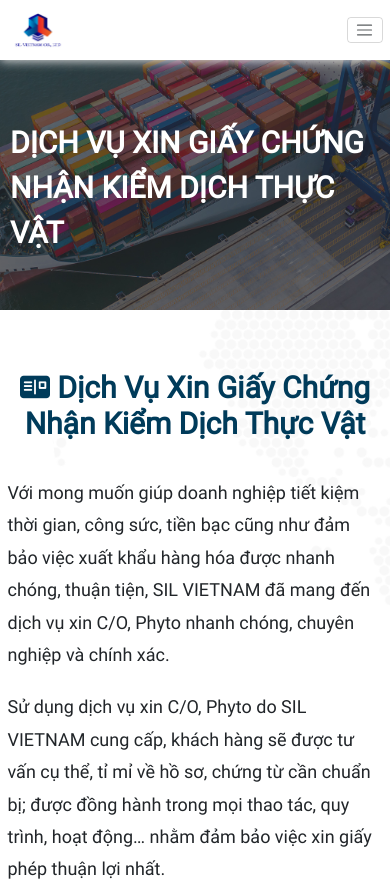
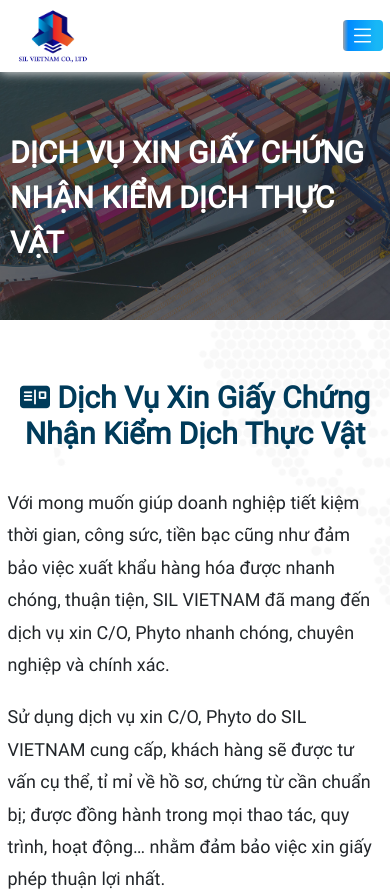
Before and after one commit to namlt99/logistic, a SvelteKit app: page /service/dich-vu-xin-giay-chung-nhan-kiem-dich-thuc-vat in a window 390 px wide. Shown: the top 891 px of the page. Built offline with nearby package versions, Linux system fonts and the light colour scheme.

Commit message:
fix build

```diff
--- a/src/components/Cart.svelte
+++ b/src/components/Cart.svelte
@@ -1,19 +1,17 @@
 <script lang="ts">
-    import { currentLocale, translationStore } from "$lib/i18n";
+    import { translationStore } from "$lib/i18n";
 
     export let id;
     export let img;
     export let title: string;
     export let description: string;
     export let slug_vi: string = "";
-    export let slug_en: string = "";
 
     let _: any;
     $: _ = $translationStore;
-    $: currentLocate = $currentLocale;
 </script>
 
-<a href="/service/{currentLocate === 'vi' ? slug_vi : slug_en}">
+<a href="/service/{slug_vi}">
     <div class="cart" data-id={id}>
         <div class="cart-header">
             <h3>{_.service_card_title}</h3>
--- a/src/components/Header.svelte
+++ b/src/components/Header.svelte
@@ -44,7 +44,12 @@
             aria-expanded={isNavbarOpen ? "true" : "false"}
             aria-label="Toggle navigation"
         >
-            <span class="navbar-toggler-icon"></span>
+        {#if isNavbarOpen}
+            <i class="bi bi-x toggler-icon"></i>
+            {:else}
+            <i class="bi bi-list toggler-icon"></i>
+        {/if}
+
         </button>
         <div
             class="collapse navbar-collapse"
@@ -98,8 +103,16 @@
         display: block;
     }
     .navbar-toggler{
+        border: none;
+        background: rgb(164,164,167);
+        background: linear-gradient(90deg, rgba(164,164,167,1) 0%, rgba(0,138,255,1) 13%, rgba(24,183,246,1) 83%);
         &:focus{
             box-shadow: none;
+        }
+        .toggler-icon{
+            font-size: 2.5rem;
+            font-weight: 700;
+            color: white;
         }
     }
     .navbar {
@@ -129,26 +142,6 @@
                 }
             }
         }
-        // .btn-languages {
-        //     border: none;
-        //     background: none;
-        // }
-        // .dropdown-menu {
-        //     border: 0.1rem solid var(--primary-color);
-
-        //     .dropdown-item {
-        //         cursor: pointer;
-        //         font-size: 1.4rem;
-        //         &:hover {
-        //             // background: var(--primary-colors);
-        //             color: var(--primary-color);
-        //         }
-        //     }
-        // }
-        // .dropdown-toggle::after {
-        //     content: "";
-        //     border: none !important;
-        // }
     }
     .d-flex {
         justify-content: end;
@@ -168,7 +161,7 @@
     }
     @media (max-width: 991px) {
         .navbar {
-            min-height: 6rem !important;
+            min-height: 7rem !important;
         }
     }
 </style>
--- a/src/components/ServiceItem.svelte
+++ b/src/components/ServiceItem.svelte
@@ -1,5 +1,5 @@
 <script lang="ts">
-    import { currentLocale, translationStore } from "$lib/i18n";
+    import { translationStore } from "$lib/i18n";
     import { servicesStore } from "$lib/serviceStore";
 
     export let id;
@@ -9,11 +9,9 @@
     export let slug_vi: string = "";
     export let icon: string = "";
     export let desc;
-    export let slug_en: string = "";
 
     let _: any;
     $: _ = $translationStore;
-    $: currentLocate = $currentLocale;
 
     let services: any = [];
     $: servicesStore.subscribe((res) => (services = res));
@@ -31,7 +29,7 @@
         </p>
     </div>
     <div class="service-item-footer">
-        <a class="hyper-link" href="/service/{currentLocate === "vi" ? slug_vi : slug_en}">{_.learn_more} <i class="bi bi-chevron-right"></i></a>
+        <a class="hyper-link" href="/service/{slug_vi}">{_.learn_more} <i class="bi bi-chevron-right"></i></a>
     </div>
 </div>
 
--- a/src/lib/serviceStore.ts
+++ b/src/lib/serviceStore.ts
@@ -21,7 +21,7 @@
         description: "service_cart_1_desc",
         desc: "service_1",
         slug_vi: "van-chuyen-duong-bien",
-        slug_en: "sea-freight",
+        // slug_en: "sea-freight",
         img: img_service_1,
         img_detail: img_service_detail_1
     },
@@ -32,7 +32,7 @@
         description: "service_cart_2_desc",
         desc: "service_2",
         slug_vi: "van-chuyen-duong-hang-khong",
-        slug_en: "air-freight",
+        // slug_en: "air-freight",
         img: img_service_2,
         img_detail: img_service_detail_2
     },
@@ -44,7 +44,7 @@
         desc: "service_3",
         slug_vi:
             "moi-gioi-hai-quan-va-cap-co-giay-chung-nhan-kiem-dich-thuc-vat",
-        slug_en: "custom-brokerage-and-co-phytosanitary-certificate-issuance",
+        // slug_en: "custom-brokerage-and-co-phytosanitary-certificate-issuance",
         img: img_service_3,
         img_detail: img_service_detail_3
     },
@@ -55,7 +55,7 @@
         description: "service_cart_4_desc",
         desc: "service_4",
         slug_vi: "kho-hang",
-        slug_en: "Warehousing",
+        // slug_en: "Warehousing",
         img: img_service_4,
         img_detail: img_service_detail_4
     },
@@ -66,7 +66,7 @@
         description: "service_cart_5_desc",
         desc: "service_5",
         slug_vi: "dich-vu-xin-giay-chung-nhan-kiem-dich-thuc-vat",
-        slug_en: "phytosanitary-certificate-application-service",
+        // slug_en: "phytosanitary-certificate-application-service",
         img: img_service_5,
         img_detail: img_service_detail_5
     },
@@ -77,7 +77,7 @@
         description: "service_cart_6_desc",
         desc: "service_6",
         slug_vi: "van-tai-da-phuong-thuc",
-        slug_en: "multimodal-transport",
+        // slug_en: "multimodal-transport",
         img: img_service_6,
         img_detail: img_service_detail_6
     },
--- a/src/routes/+layout.svelte
+++ b/src/routes/+layout.svelte
@@ -176,7 +176,7 @@
 
     @media (max-width: 991px) {
         main {
-            margin-top: 6rem;
+            margin-top: 7rem;
         }
     }
     footer {
--- a/src/routes/service/[slug]/+page.svelte
+++ b/src/routes/service/[slug]/+page.svelte
@@ -16,7 +16,7 @@
             const index = $page.url.pathname.lastIndexOf("/");
             url = $page.url.pathname.substring(index + 1);
             serviceItem = services.find(
-                (item: any) => item.slug_vi === url || item.slug_en === url
+                (item: any) => item.slug_vi === url
             );
             if (serviceItem) {
                 const obj = new Object(_[serviceItem.desc]) as any;
--- a/src/styles/global.scss
+++ b/src/styles/global.scss
@@ -224,7 +224,7 @@
       }
   }
   .logo-img{
-    width: 6rem !important;
+    width: 9rem !important;
   }
 }
 img{
--- a/svelte.config.js
+++ b/svelte.config.js
@@ -20,10 +20,11 @@
 			//split: false
 			pages: 'build',
 			assets: 'build',
-			fallback: null,
-			precompress: false,
-			strict: true
-		})
+			fallback: '404.html'
+		}),
+		prerender: {
+			entries: ['/','/about','/contact','/service']
+		  }
 	},
 };
 
```
